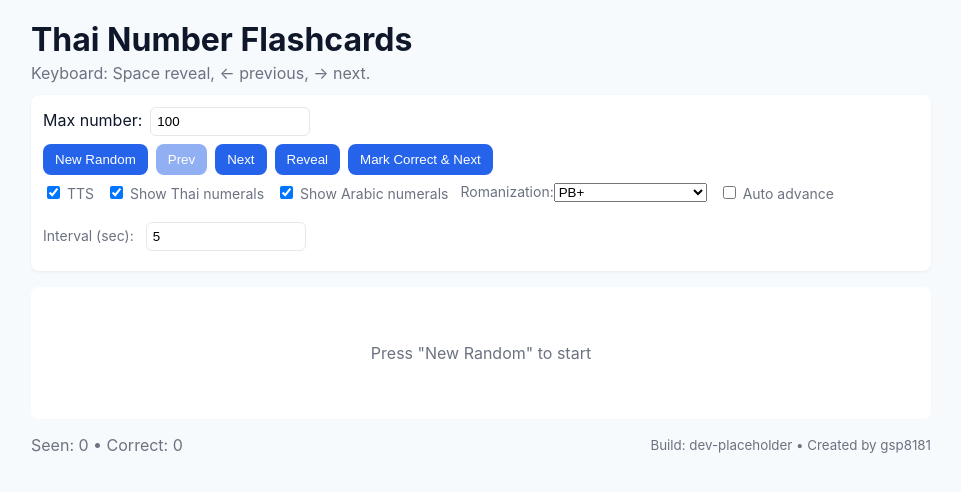
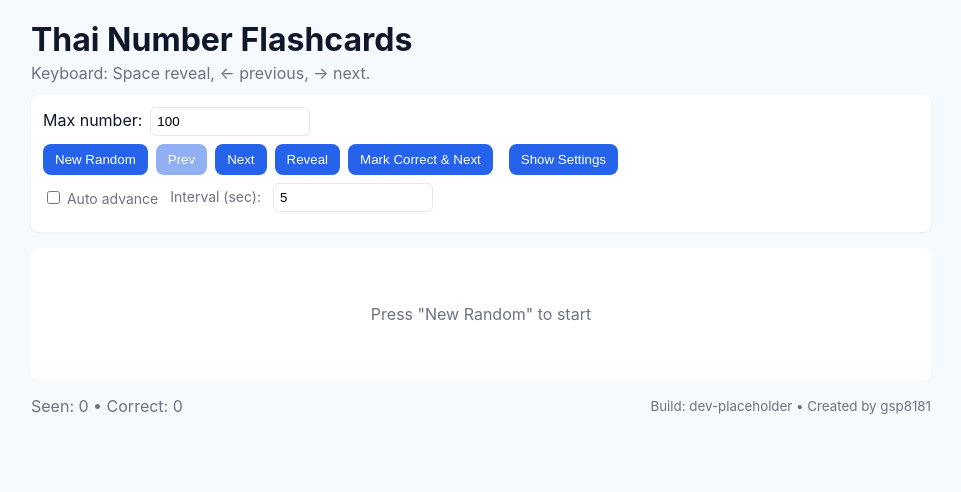
Before and after one commit to gsp8181/thai-number-flashcards, a React (Vite) app: page / in a window 1280 px wide. Shown: the top 492 px of the page, without its empty margins (159-1120 px from the left). Built offline with nearby package versions, Linux system fonts and the light colour scheme.

Commit message:
hide settings

```diff
--- a/src/App.jsx
+++ b/src/App.jsx
@@ -34,6 +34,7 @@ function App() {
   })
   const [score, setScore] = useState({ seen: 0, correct: 0 })
   const [versionHash, setVersionHash] = useState(null)
+  const [showSettings, setShowSettings] = useState(false)
 
   const autoTimer = useRef(null)
   const autoPhase = useRef(0) // 0 = showing card, 1 = showing answer
@@ -392,9 +393,16 @@ function App() {
           <button onClick={() => handleNextInHistory()} disabled={clampMax(max) <= 0}>Next</button>
           <button onClick={() => handleToggleReveal()}>{showAnswer ? 'Hide' : 'Reveal'}</button>
           <button onClick={() => handleMarkCorrect()} disabled={clampMax(max) <= 0}>Mark Correct & Next</button>
+          <button onClick={() => setShowSettings(s => !s)} style={{ marginLeft: 8 }}>{showSettings ? 'Hide Settings' : 'Show Settings'}</button>
         </div>
 
         <div className="toggles">
+          <label><input type="checkbox" checked={autoAdvance} onChange={(e) => { const v = e.target.checked; setAutoAdvance(v); try { localStorage.setItem('autoAdvance', v ? '1' : '0') } catch {} }} disabled={clampMax(max) <= 0} /> Auto advance</label>
+          <label>Interval (sec): <input type="number" min="1" value={intervalSec} onChange={(e) => { const v = Number(e.target.value) || 5; setIntervalSec(v); try { localStorage.setItem('intervalSec', String(v)) } catch {} }} /></label>
+        </div>
+
+        {showSettings && (
+          <div className="display-settings">
           <label>
             <input
               type="checkbox"
@@ -402,7 +410,6 @@ function App() {
               onChange={async (e) => {
                 const want = e.target.checked
                 if (want) {
-                  // check availability
                   if (!('speechSynthesis' in window)) {
                     alert('Text-to-speech is not available in this browser')
                     e.target.checked = false
@@ -423,8 +430,10 @@ function App() {
               }}
             /> TTS
           </label>
+
           <label><input type="checkbox" checked={showThaiNumerals} onChange={(e) => { const v = e.target.checked; setShowThaiNumerals(v); try { localStorage.setItem('showThaiNumerals', v ? '1' : '0') } catch {} }} /> Show Thai numerals</label>
           <label><input type="checkbox" checked={showArabicNumerals} onChange={(e) => { const v = e.target.checked; setShowArabicNumerals(v); try { localStorage.setItem('showArabicNumerals', v ? '1' : '0') } catch {} }} /> Show Arabic numerals</label>
+
           <label>
             Romanization:
             <select value={romanStyle} onChange={(e) => { setRomanStyle(e.target.value); try { localStorage.setItem('romanStyle', e.target.value) } catch {} }}>
@@ -433,9 +442,8 @@ function App() {
               <option value="RTGS">RTGS (simple)</option>
             </select>
           </label>
-          <label><input type="checkbox" checked={autoAdvance} onChange={(e) => { const v = e.target.checked; setAutoAdvance(v); try { localStorage.setItem('autoAdvance', v ? '1' : '0') } catch {} }} disabled={clampMax(max) <= 0} /> Auto advance</label>
-          <label>Interval (sec): <input type="number" min="1" value={intervalSec} onChange={(e) => { const v = Number(e.target.value) || 5; setIntervalSec(v); try { localStorage.setItem('intervalSec', String(v)) } catch {} }} /></label>
         </div>
+        )}
       </section>
 
       <main>
```
